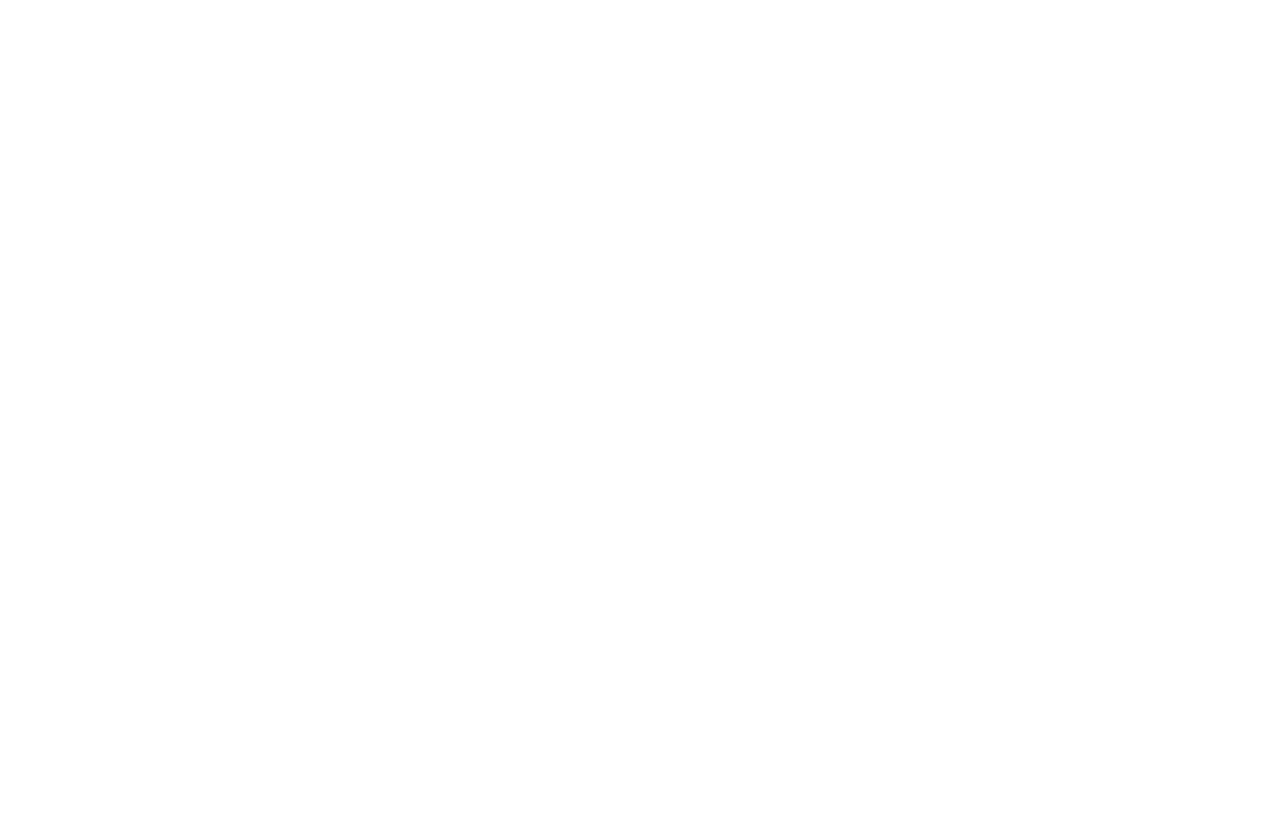
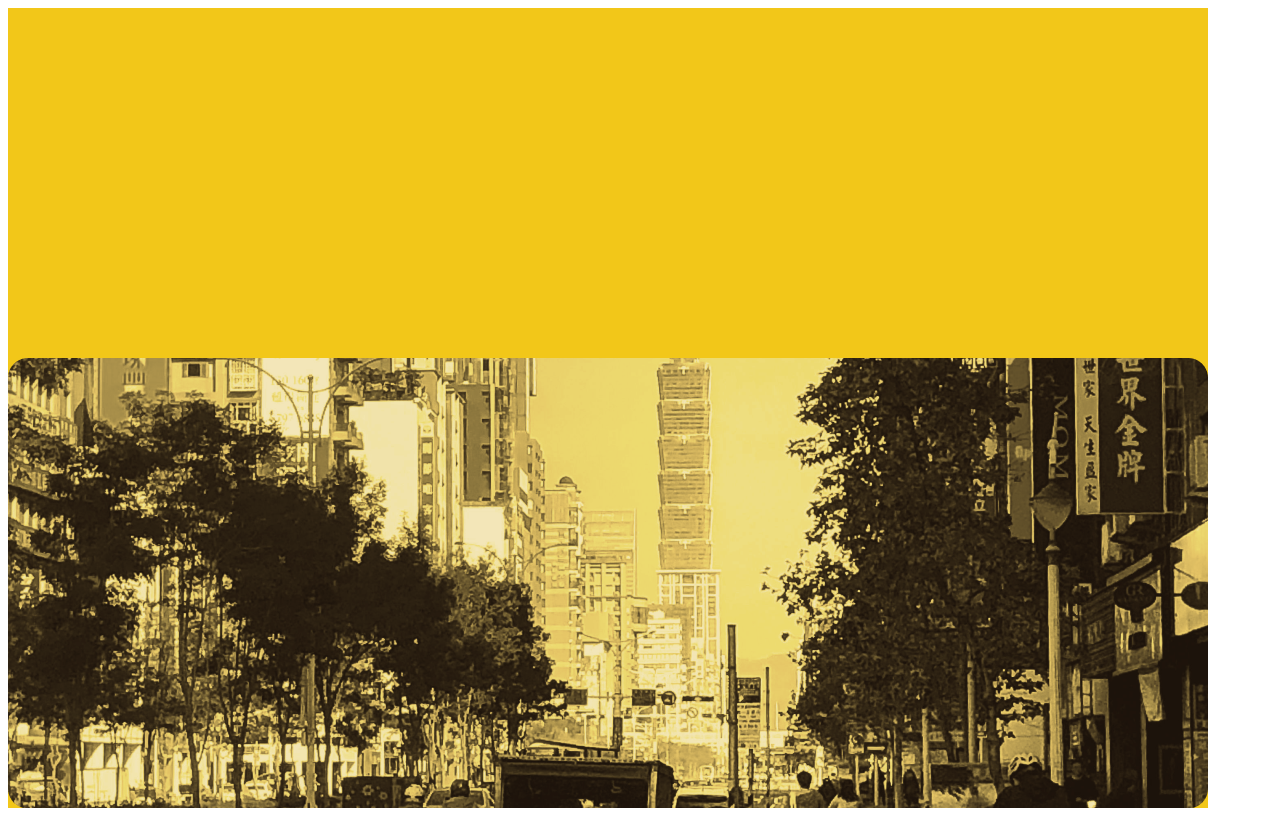
Before and after one commit to Agarie11/Agarie11.github.io, a plain HTML site: page index.html in a window 1280 px wide. Drawn offline with Linux system fonts and the light colour scheme.

Commit message:
Update index.html

```diff
--- a/index.html
+++ b/index.html
@@ -4,5 +4,7 @@
   <link rel="stylesheet" type="text/css" href="style.css">
   <body>
     <div class = "background">
-      <img src="">
+      <img src="bg.png">
     </div>
+  </body>
+</html>
```
